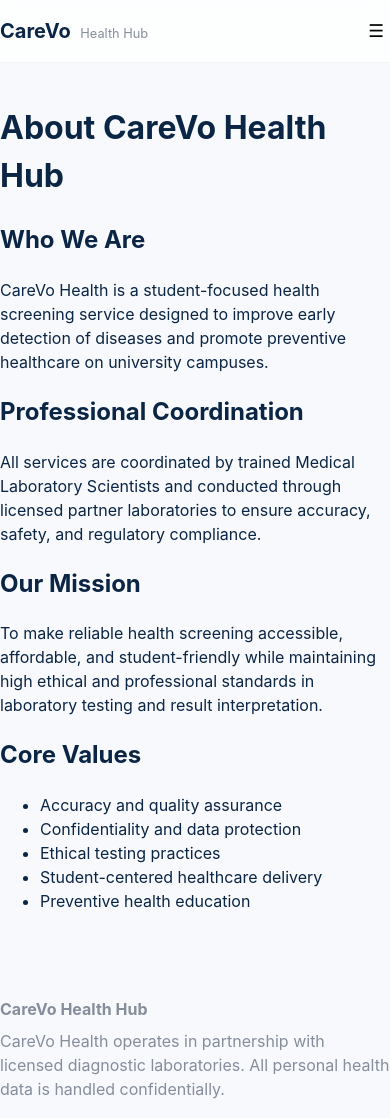
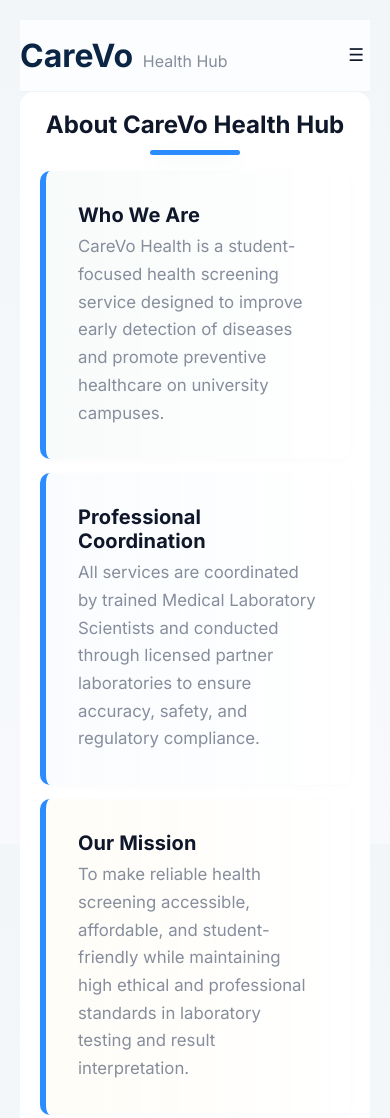
Before and after one commit to NagastyCods/CareVoHealthhub, a website: page public/pages/about.html in a window 390 px wide. Shown: the top 1118 px of the page. Drawn offline with Linux system fonts and the light colour scheme.

Commit message:
added a footer and responsiveness

```diff
--- a/public/css/style.css
+++ b/public/css/style.css
@@ -6,8 +6,9 @@
   --muted:#868d9c;
   --bg:#f7f9fc;
   --card:#ffffff;
+  --text: #0f172a;
   --radius:10px;
-  --max:1100px;
+  --max:1500px;
   font-family: Inter, system-ui, -apple-system, "Segoe UI", Roboto, "Helvetica Neue", Arial;
 }
 
@@ -16,18 +17,32 @@
 }
 html,body{
   height:100%;
+  scroll-behavior: smooth;
 }
 body{
  margin:0;
-  background:var(--bg);
-  color:var(--dark);
-  line-height:1.5;
+  /* min-height:100%; */
+  font-family: Inter, ui-sans-serif, system-ui, -apple-system, "Segoe UI", Roboto, "Helvetica Neue", Arial;
+  background: linear-gradient(180deg, #f2f6f9 0%, var(--bg) 100%);
+  color:var(--text);
+  -webkit-font-smoothing:antialiased;
+  -moz-osx-font-smoothing:grayscale;
+  padding:3rem 2rem;
 }
 
 .container{
   width:100%;
   max-width:var(--max);
-  margin:0 auto;
+  margin-left: auto;
+  margin-right: auto;
+  /* border-radius: var(--radius); */
+}
+.container.content{
+  background:var(--card);
+  border-radius:14px;
+  padding:2.25rem;
+  box-shadow:var(--shadow);
+  transition:box-shadow .18s ease, transform .18s ease;
 }
 
 /* Header */
@@ -55,10 +70,10 @@ body{
 }
 .logo-mark{
   font-weight:700;
-  font-size:1.25rem;
+  font-size:2rem;
 }
 .logo-sub{
-  font-size:.8rem;
+  font-size:1rem;
   color:var(--muted);
 }
 
@@ -66,6 +81,7 @@ body{
 .main-nav{
   display:flex;
   align-items:center;
+  border-radius: 10px solid var(--accent);
 }
 .nav-list{
   list-style:none;
@@ -75,11 +91,12 @@ body{
   padding:0;
   align-items:center;
 }
-.nav-list a{
-    text-decoration:none;
-    color:var(--dark);
-    padding:.45rem .7rem;
-    border-radius:7px;
+.nav-list a {
+  text-decoration: none;
+  color: var(--dark);
+  font-size: 1.5rem;
+  padding: 1rem 1rem;
+  border-radius: 7px;
 }
 .nav-list a:hover{
     background:rgba(43,140,255,0.06);
@@ -101,11 +118,11 @@ body{
   color:var(--dark);
 }
 
-.nav-toggle{
-    display:none;
-    background:transparent;
-    border:0;
-    font-size:1.1rem;
+.nav-toggle {
+  display: none;
+  background: transparent;
+  border: 0;
+  font-size: 1.1rem;
 }
 
 /* Hero */
@@ -118,18 +135,20 @@ body{
   gap:1.5rem;
   align-items:center;
 }
-.hero-copy h1{
-    margin:0 0 .5rem;
-    font-size:1.8rem;
+.hero-copy h1 {
+  margin: 0 0 .5rem;
+  font-size: 1.8rem;
 }
-.hero-copy p{
-    color:var(--muted);
-    margin:0 0 1rem;
-    max-width:50ch;
+
+.hero-copy p {
+  color: var(--muted);
+  margin: 0 0 1rem;
+  max-width: 50ch;
 }
-.hero-ctas{
-    display:flex;
-    gap:.6rem;
+
+.hero-ctas {
+  display: flex;
+  gap: .6rem;
 }
 .hero-card .card{
   background:var(--card);
@@ -139,50 +158,130 @@ body{
 }
 
 /* Sections */
-.why{
-    padding:1.5rem 0
+
+section{
+  padding:2rem 2rem;
+  border-radius:10px;
+  margin:0.85rem 0;
+  background:linear-gradient(90deg, rgba(15,23,42,0.02), transparent);
+  transition:transform .18s ease, box-shadow .18s ease;
+  box-shadow: 0 2px 10px rgba(15,23,42,0.02);
 }
-.grid-3{
-    display:grid;
-    grid-template-columns:repeat(3,1fr);
-    gap:1rem;
-    margin-top:1rem;
+section:hover{
+  transform:translateY(-4px);
+  box-shadow:0 14px 28px rgba(15,23,42,0.06);
 }
-.why-card{
-    background:var(--card);
-    padding:1rem;
-    border-radius:10px;
+.why {
+  padding: 1.5rem 0
+}
+
+.grid-3 {
+  display: grid;
+  grid-template-columns: repeat(3, 1fr);
+  gap: 1rem;
+  margin-top: 1rem;
+}
+
+.why-card {
+  background: var(--card);
+  padding: 1rem;
+  border-radius: 10px;
 }
 
 /* CTA */
-.cta{
+.cta {
   width: 100%;
   position: relative;
   display: flex;
   align-items: center;
   justify-content: center;
-    margin:1.5rem 0;
-    background:linear-gradient(90deg, rgba(43,140,255,0.06), rgba(43,140,255,0.02));
-    padding:2rem;
-    border-radius:10px;
+  margin: 1.5rem 0;
+  background: linear-gradient(90deg, rgba(43, 140, 255, 0.06), rgba(43, 140, 255, 0.02));
+  padding: 2rem;
+  border-radius: 10px;
 }
-.cta-inner{
-    display:flex;
-    align-items:center;
-    justify-content:space-between;
-    gap:1rem;
+.cta-inner {
+  display: flex;
+  align-items: center;
+  justify-content: space-between;
+  gap: 1rem;
 }
 
 /* Content pages */
-.content{
-    padding:1.25rem 0;
+
+h1{
+  margin:0 0 1rem 0;
+  font-weight:700;
+  font-size:clamp(1.5rem, 3.2vw, 2.25rem);
+  text-align:center;
+  color:var(--text);
+  line-height:1.08;
 }
-.service-group {
-    background: var(--card);
-    padding: 1rem;
-    border-radius: 10px;
-    margin: 1rem 0;
+h1::after{
+  content:"";
+  display:block;
+  width:120px;
+  height:5px;
+  margin:12px auto 0;
+  border-radius:6px;
+  background:linear-gradient(90deg,var(--accent),var(--accent));
+  box-shadow:0 6px 18px rgba(43,122,120,0.08);
 }
+h2{
+  margin:0 0 .4rem 0;
+  font-size:1.25rem;
+  color:var(--text);
+  letter-spacing:0.1px;
+}
+p{
+  margin:0;
+  color:var(--muted);
+  line-height:1.65;
+  font-size:1.05rem;
+}
+ul.values{
+  list-style:none;
+  padding:0;
+  margin:0;
+  display:grid;
+  gap:.5rem;
+}
+ul.values li{
+  position:relative;
+  padding-left:34px;
+  color:var(--text);
+  font-weight:500;
+  background:transparent;
+}
+ul.values li::before{
+  content:"";
+  position:absolute;
+  left:0;
+  top:50%;
+  transform:translateY(-50%);
+  width:12px;
+  height:12px;
+  border-radius:50%;
+  background:var(--accent);
+  box-shadow:0 6px 14px rgba(43,122,120,0.09);
+}
+.section1{
+  border-left:6px solid var(--accent);
+  background:linear-gradient(90deg, rgba(43,122,120,0.03), transparent);
+}
+.section2{
+  border-left:6px solid var(--accent);
+  background:linear-gradient(90deg, rgba(74,144,226,0.03), transparent);
+}
+.section3{
+  border-left:6px solid var(--accent);
+  background:linear-gradient(90deg, rgba(255,183,3,0.03), transparent);
+}
+.section4{
+  border-left:6px solid var(--accent);
+  background:linear-gradient(90deg, rgba(107,114,128,0.03), transparent);
+}
+
 
 /* Forms */
 .booking-form{
@@ -216,59 +315,72 @@ body{
   border:1px solid rgba(11,22,50,0.08);
   background:white;
 }
-.test-grid{
-    display:grid;
-    grid-template-columns:repeat(2, 1fr);
-    gap:1rem;
-}
-.test-grid h4{
-    margin:0 0 .4rem;
-}
-.consent-label{
-    display:flex;
-    gap:.6rem;
-    align-items:center;
-}
-.form-actions{
-    margin-top:.8rem;
-}
-/* ADMIN */
-.admin-actions {
-    display:flex;
-    gap:12px;
-    align-items:center;
-    margin:12px 0;
-}
-.bookings-list {
-    margin-top: 12px;
+.test-grid {
   display: grid;
-    gap: 10px;
-}
-.booking-item {
-    padding: 12px;
-    border-radius: 10px;
-    background: var(--surface);
-    border: 1px solid rgba(11, 22, 50, 0.03);
+  grid-template-columns: repeat(2, 1fr);
+  gap: 1rem;
 }
 
-.mono {
-    font-family: ui-monospace, SFMono-Regular, Menlo, Monaco, "Roboto Mono", monospace;
-    font-size: 0.92rem;
+.test-grid h4 {
+  margin: 0 0 .4rem;
 }
-/* Footer */
+
+.consent-label {
+  display: flex;
+  gap: .6rem;
+  align-items: center;
+}
+
+.form-actions {
+  margin-top: .8rem;
+}
+
+/* footer */
 .site-footer {
   padding: 1rem 0;
   margin-top: 2rem;
   background: transparent;
   color: var(--muted);
-}
-.footer-inner {
-    display: flex;
-    justify-content: space-between;
-    gap: 1rem;
-    align-items: flex-start;
+  overflow: hidden;
 }
 
+.footer-inner {
+  background: linear-gradient(90deg,#527de2,#203d6b);
+  color:#fff;
+  display:flex;
+  justify-content:space-between;
+  align-items:center;
+  gap:1rem;
+  padding:1rem 1.25rem;
+}
+.site-footer .footer-inner > div:first-child{ font-weight:700; }
+.site-footer .disclaimer{
+  font-size:0.95rem;
+  color:rgba(255,255,255,0.9);
+  max-width:740px;
+}
+.myBrand{
+  display: flex;
+  align-items: center;
+  justify-content: center;
+}
+.myBrand p{
+  font-size: 15px;
+  font-style: italic;
+  color: #868d9c;
+}
+.myBrand p a{
+  text-decoration: none;
+  color: #c0392b;
+}
+a, button {
+  color:inherit;
+}
+:focus{
+  outline:3px solid rgba(43,122,120,0.18);
+  outline-offset:3px;
+  border-radius:6px;
+}
 /* Misc */
 .muted {
     color: var(--muted);
@@ -284,6 +396,71 @@ body{
     color: var(--accent)
 }
 /* Responsive */
+/* ================================
+   Desktop & Laptop Enhancements
+   ================================ */
+@media (min-width: 1024px) {
+
+  /* Wider content for large screens */
+  :root{
+    --max: 1400px;
+  }
+
+  body{
+    padding: 3rem 2.5rem;
+  }
+
+  /* Sections feel more spacious */
+  section{
+    padding: 2.25rem 2.5rem;
+  }
+
+  /* Improve readability */
+  p{
+    font-size: 1.05rem;
+  }
+
+  h2{
+    font-size: 1.3rem;
+  }
+
+  /* Hero improvements */
+  .hero{
+    padding: 3rem 0;
+  }
+
+  .hero-copy h1{
+    font-size: clamp(2.2rem, 3vw, 2.8rem);
+  }
+
+  .hero-copy p{
+    font-size: 1.05rem;
+    max-width: 60ch;
+  }
+
+  /* Cards feel less cramped */
+  .why-card,
+  .hero-card .card,
+  .booking-form{
+    padding: 1.5rem;
+  }
+
+  /* CTA looks premium */
+  .cta{
+    padding: 2.5rem 3rem;
+  }
+}
+
+@media (min-width: 1440px){
+  :root{
+    --max: 1600px;
+  }
+
+  body{
+    padding: 4rem 3rem;
+  }
+}
+
 @media (max-width:900px){
   .hero-inner{
     grid-template-columns:1fr;
@@ -314,6 +491,9 @@ body{
     border-radius: 8px;
     flex-direction: column;
   }
+  .nav-list a{
+    font-size: 1rem;
+  }
   .nav-toggle {
     display: inline-block;
   }
@@ -327,3 +507,23 @@ body{
     gap: .5rem;
   }
 }
+@media (max-width:720px){
+  body{
+    padding:1.25rem;
+  }
+  .container.content{
+    padding:1.25rem;
+  }
+  .site-footer .footer-inner{
+    flex-direction:column;
+    text-align:center;
+    gap:.5rem;
+    padding:.9rem;
+  }
+  h1::after{
+    width:90px;
+  }
+  ul.values li{
+    padding-left:28px;
+  }
+}
--- a/public/pages/about.html
+++ b/public/pages/about.html
@@ -5,7 +5,9 @@
     <meta charset="utf-8" />
     <meta name="viewport" content="width=device-width,initial-scale=1" />
     <title>About Us — CareVo Health Hub</title>
+    <link href="https://fonts.googleapis.com/css2?family=Inter:wght@300;400;600;700&display=swap" rel="stylesheet">
     <link rel="stylesheet" href="../css/style.css" />
+
 </head>
 
 <body>
@@ -31,25 +33,25 @@
     <main class="container content">
         <h1>About CareVo Health Hub</h1>
 
-        <section>
+        <section class="section1">
             <h2>Who We Are</h2>
             <p>CareVo Health is a student-focused health screening service designed to improve early detection of
                 diseases and promote preventive healthcare on university campuses.</p>
         </section>
 
-        <section>
+        <section class="section2">
             <h2>Professional Coordination</h2>
             <p>All services are coordinated by trained Medical Laboratory Scientists and conducted through licensed
                 partner laboratories to ensure accuracy, safety, and regulatory compliance.</p>
         </section>
 
-        <section>
+        <section class="section3">
             <h2>Our Mission</h2>
             <p>To make reliable health screening accessible, affordable, and student-friendly while maintaining high
                 ethical and professional standards in laboratory testing and result interpretation.</p>
         </section>
 
-        <section>
+        <section class="section4">
             <h2>Core Values</h2>
             <ul class="values">
                 <li>Accuracy and quality assurance</li>
```
Also changed, not shown: public/index.html (+7 -2 lines), public/pages/booking.html (+1 -0 lines), public/pages/contact.html (+1 -0 lines), public/pages/services.html (+5 -4 lines). Lines whose indentation alone changed are shown as unchanged.
